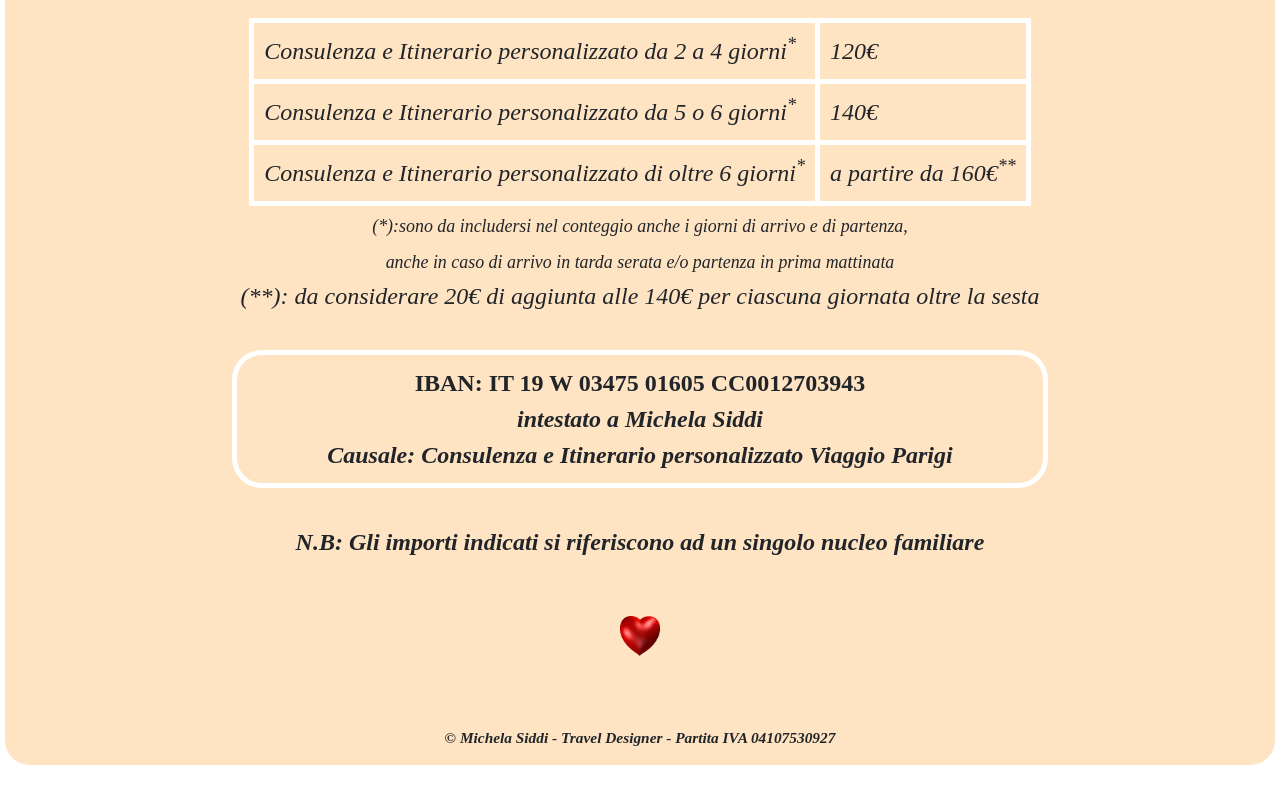
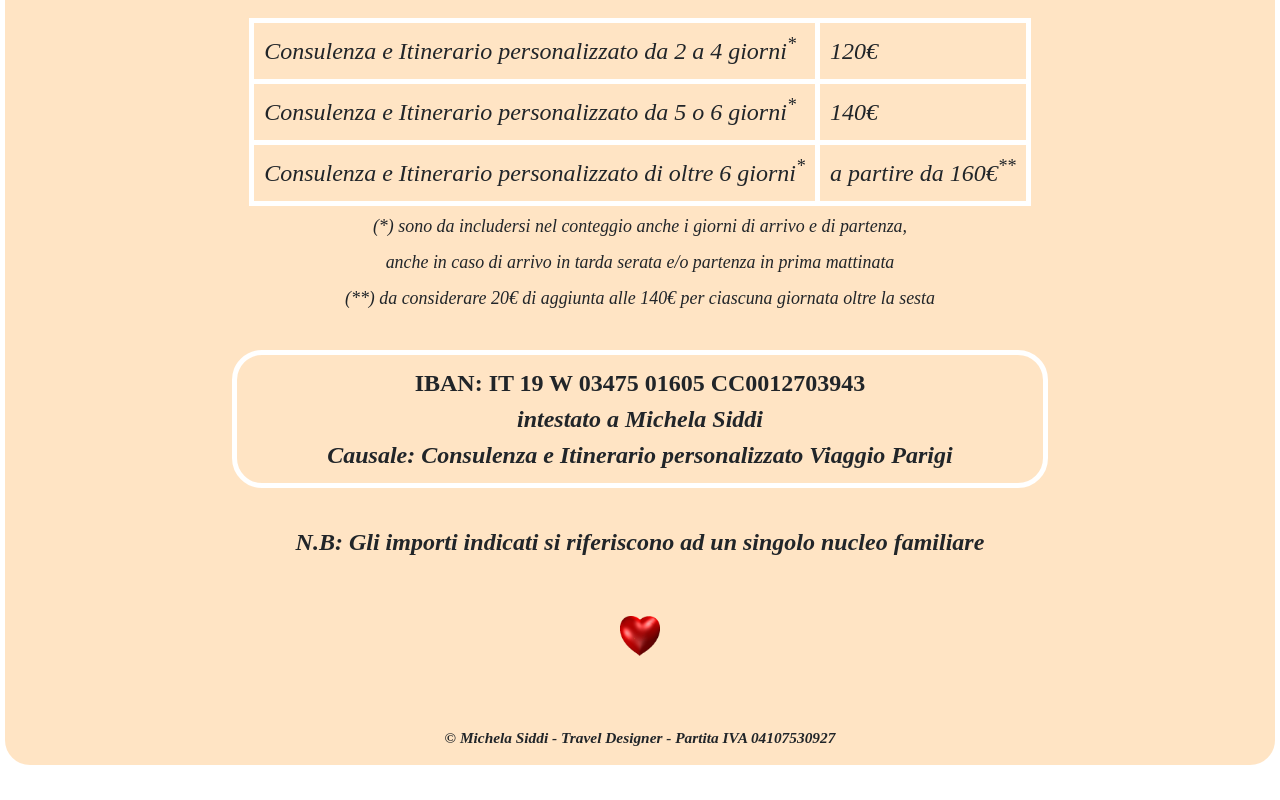
Before and after one commit to slm1977/blog_aiuti_parigi, a plain HTML site: page home.html in a window 1280 px wide. Shown: the part 901-1701 px from the top of the page. Drawn offline with nearby package versions, Linux system fonts and the light colour scheme.

Commit message:
Update home.html

```diff
--- a/home.html
+++ b/home.html
@@ -106,9 +106,12 @@
                                            </tr>
                                        </table>
                                          <span style="margin-bottom:20px; font-size:clamp(0.8rem, 1.4vw, 3rem);">
-                                             (*):sono da includersi nel conteggio anche i giorni di arrivo e di partenza,<br>anche in caso di arrivo in tarda serata e/o partenza in prima mattinata</span>
+                                             (*) sono da includersi nel conteggio anche i giorni di arrivo e di partenza,<br>anche in caso di arrivo in tarda serata e/o partenza in prima mattinata</span>
                                          <br>
-                                          (**): da considerare 20€ di aggiunta alle 140€ per ciascuna giornata oltre la sesta
+                                        <span style="margin-bottom:20px; font-size:clamp(0.8rem, 1.4vw, 3rem);">
+                                            (**) da considerare 20€ di aggiunta alle 140€ per ciascuna giornata oltre la sesta
+                                        </span>
+
                                         <br><br>
 
                                         <div style="padding:10px;" class="imageBorder">
```
